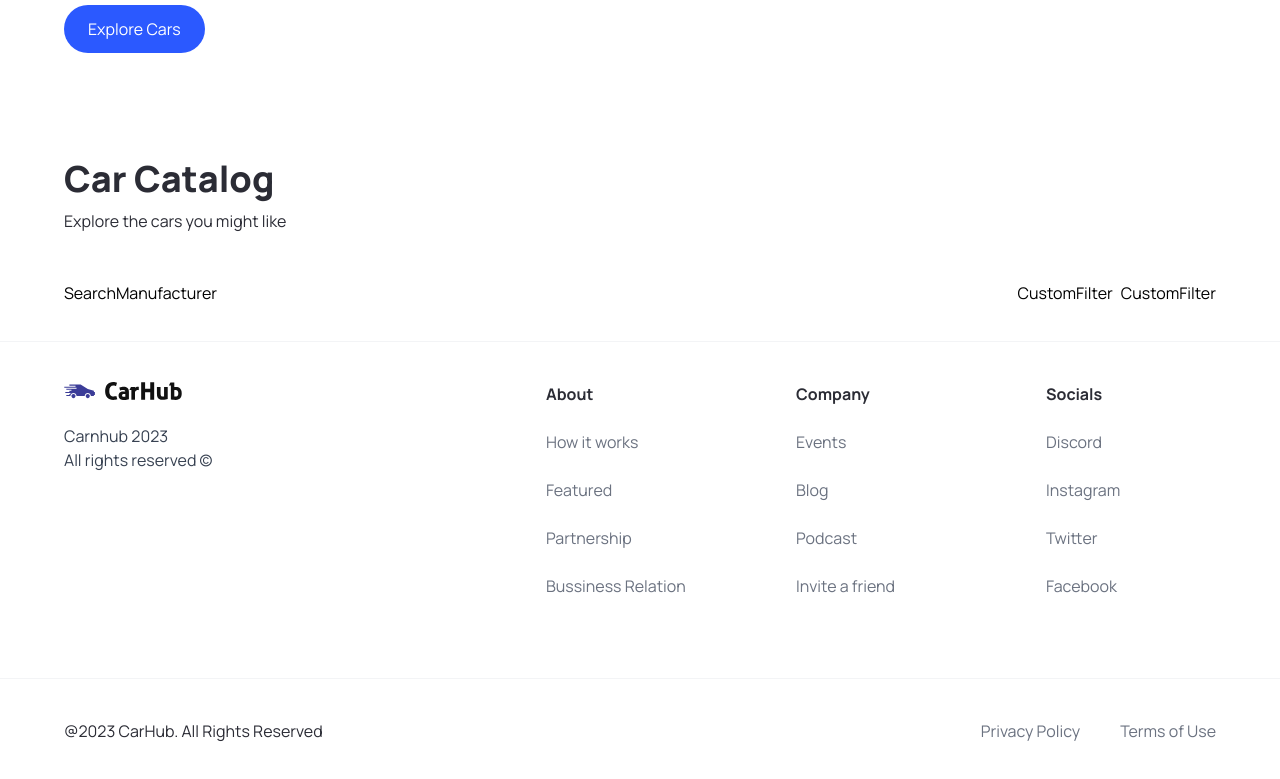
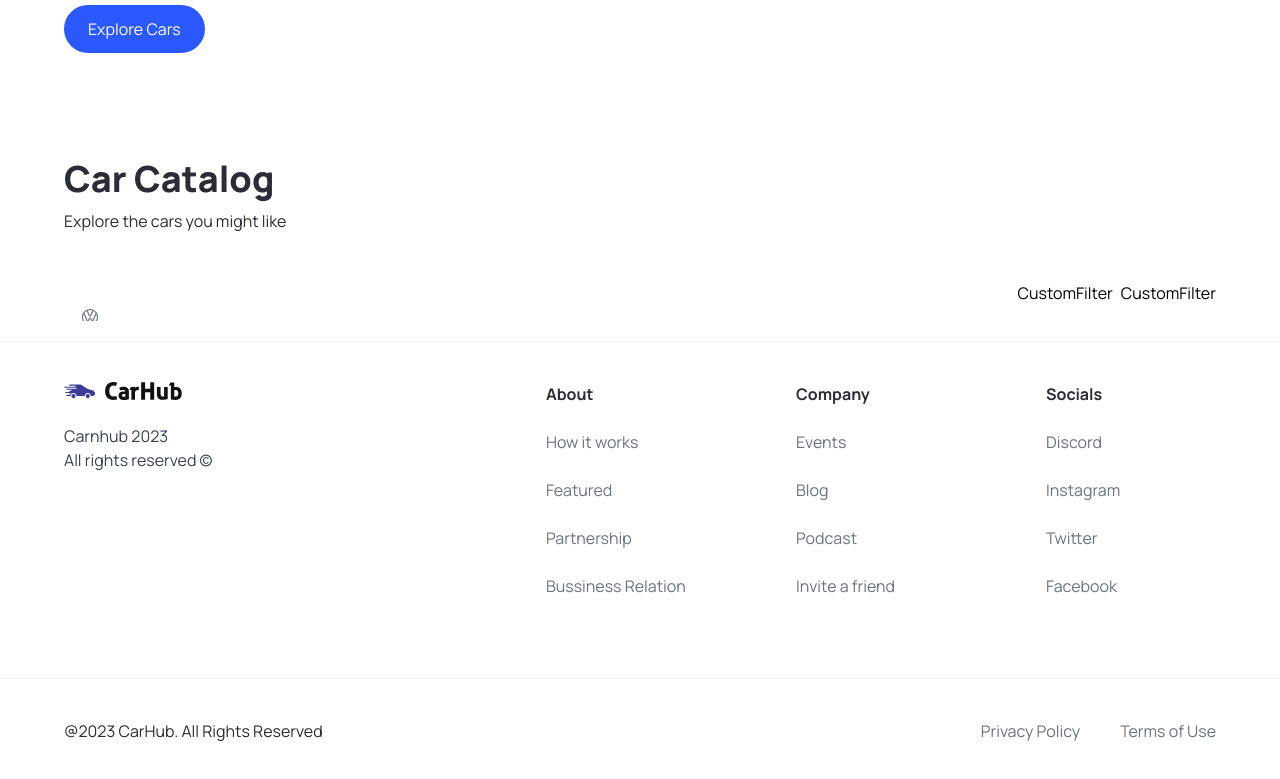
Before and after one commit to Taszczer/Next_js, a Next.js app: page / in a window 1280 px wide. Shown: the part 705-1484 px from the top of the page. Built offline with nearby package versions, Linux system fonts and the light colour scheme.

Commit message:
SearchBar

```diff
--- a/components/SearchManufacturer.tsx
+++ b/components/SearchManufacturer.tsx
@@ -1,9 +1,27 @@
+'use client'
+
 import { SearchManufacturerProps } from '@/types'
-import React from 'react'
+import { Combobox, Transition} from '@headlessui/react'
+import Image from 'next/image'
 
 const SearchManufacturer = ({ manufacturer, setManufacturer}: SearchManufacturerProps ) => {
   return (
-    <div>SearchManufacturer</div>
+    <div className='search-manufacturer'>
+      <Combobox>
+        <div className='relative w-full'>
+          <Combobox.Button className='absolute top-[14px]' >
+            <Image
+              src='/car-logo.svg'
+              alt='Car logo'
+              width={ 20 }
+              height={ 20 }
+              className='ml-4'
+            />
+          </Combobox.Button>
+
+        </div>
+      </Combobox>
+    </div>
   )
 }
 
--- a/package.json
+++ b/package.json
@@ -9,6 +9,7 @@
     "lint": "next lint"
   },
   "dependencies": {
+    "@headlessui/react": "^1.7.15",
     "@types/node": "20.4.2",
     "@types/react": "18.2.15",
     "@types/react-dom": "18.2.7",
```
Also changed, not shown: 1 other file (tests, documents, lock files or other folders).
